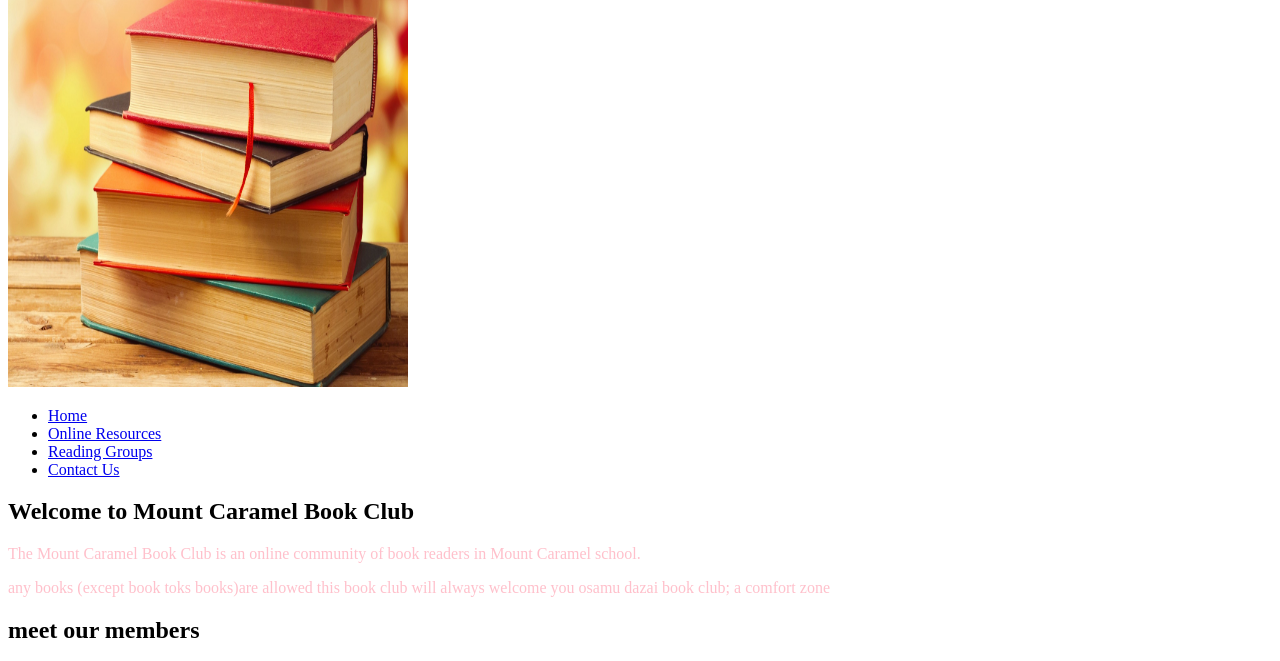
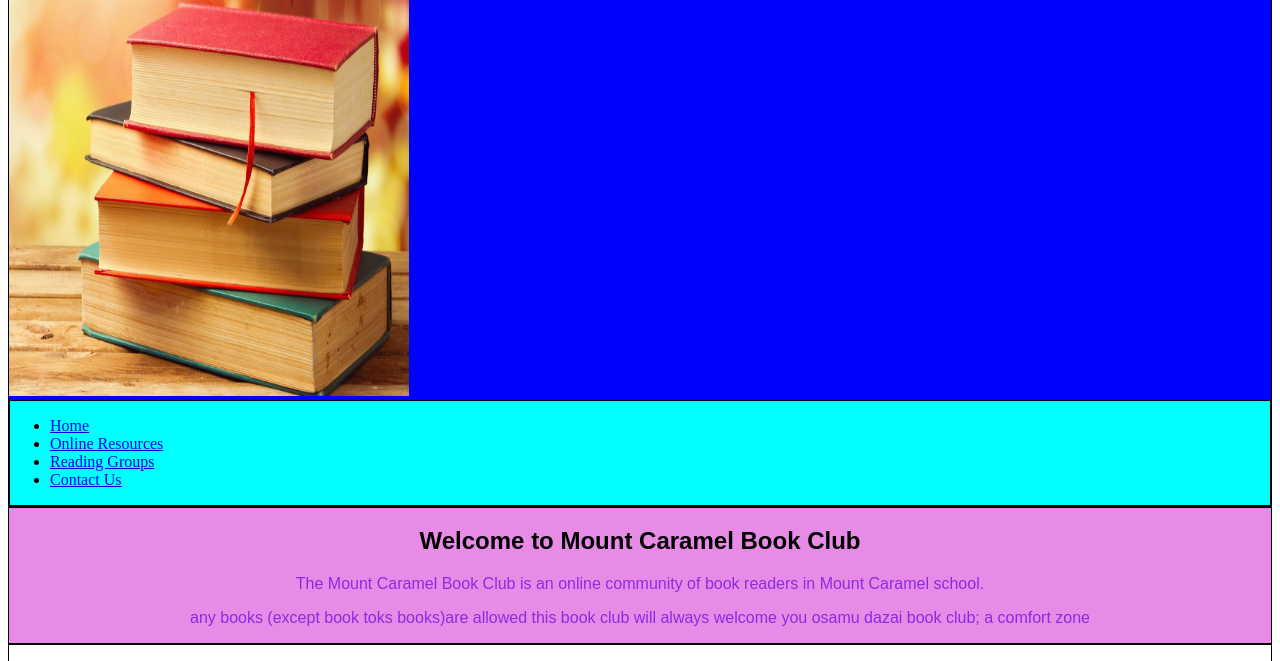
Before and after one commit to Lovesnow313/Book-Club, a plain HTML site: page index.html in a window 1280 px wide. Shown: the part 75-736 px from the top of the page. Drawn offline with Linux system fonts and the light colour scheme.

Commit message:
boxs model

```diff
--- a/index.html
+++ b/index.html
@@ -39,7 +39,7 @@
 
     <!-- CONTENT1 -->
 
-   <div><h2>meet our members</h2>
+   <div class="main-section-content"><h2>meet our members</h2>
 <img src="./OIP (16).jpeg" alt="">
 <h3>mera</h3>
 
@@ -98,7 +98,7 @@
          </div>
     <!-- best SELLER SECTION -->
 
-<div>
+<div id="best-seller">
         <h2>best seller</h2>
 
         <b>castle in the air</b>by <em>diana wayne jones</em> <br>
--- a/style.css
+++ b/style.css
@@ -1,3 +1,32 @@
 p{
-    color:pink;
+    color:blueviolet;
 }
+nav{
+    background-color: aqua;
+}
+header{
+    background-color: blue;
+}
+#intro{
+    background-color: rgb(231, 139, 231);
+    font-family: Arial, Helvetica, sans-serif;
+    text-align: center;
+}
+.main-section-content h2 {
+    background-color: bisque;
+    font-family: Arial, Helvetica, sans-serif;
+    text-align: center;
+    padding: 5px;
+    font-size: 24px;
+    margin-bottom: 50px;
+}
+#best-seller{
+    background-color: lightyellow;
+}
+header,
+nav,
+#intro,
+#best-seller,
+.main-section-content{
+    border: 1px solid black;
+}
```
